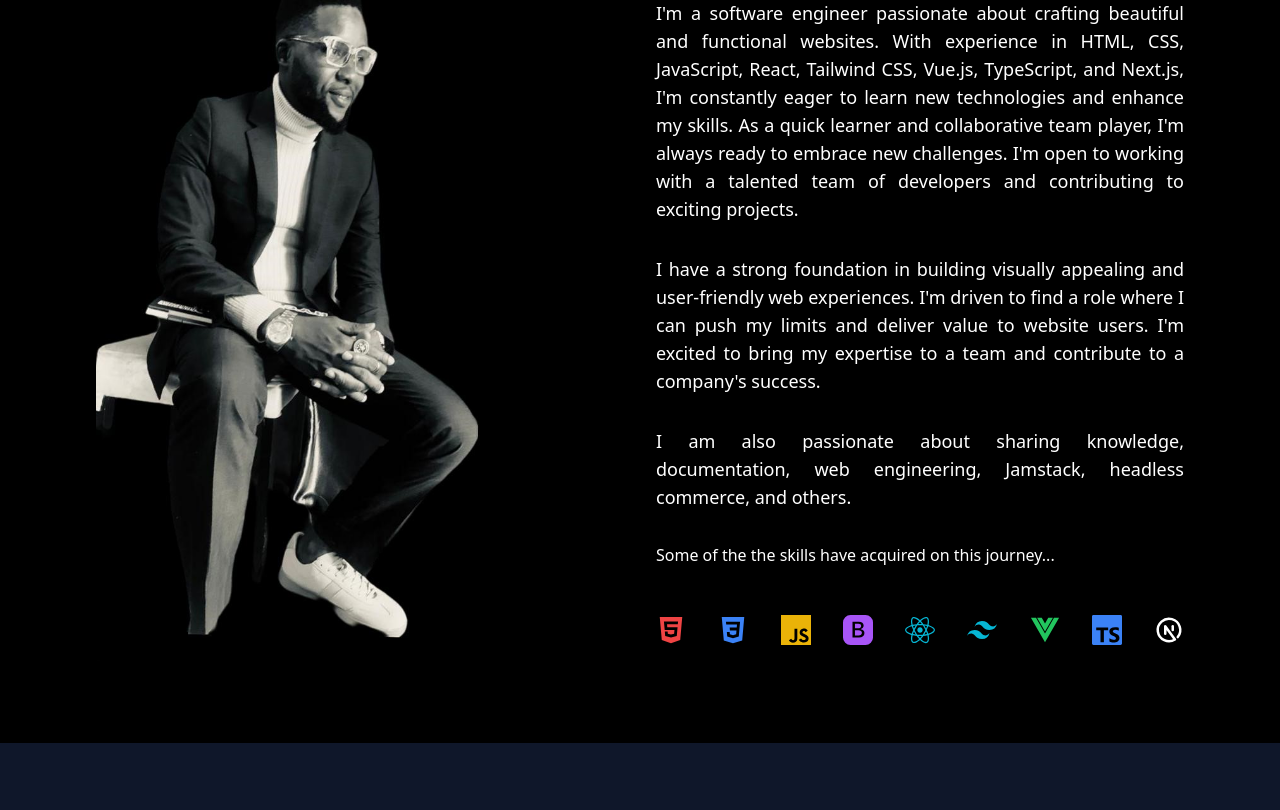
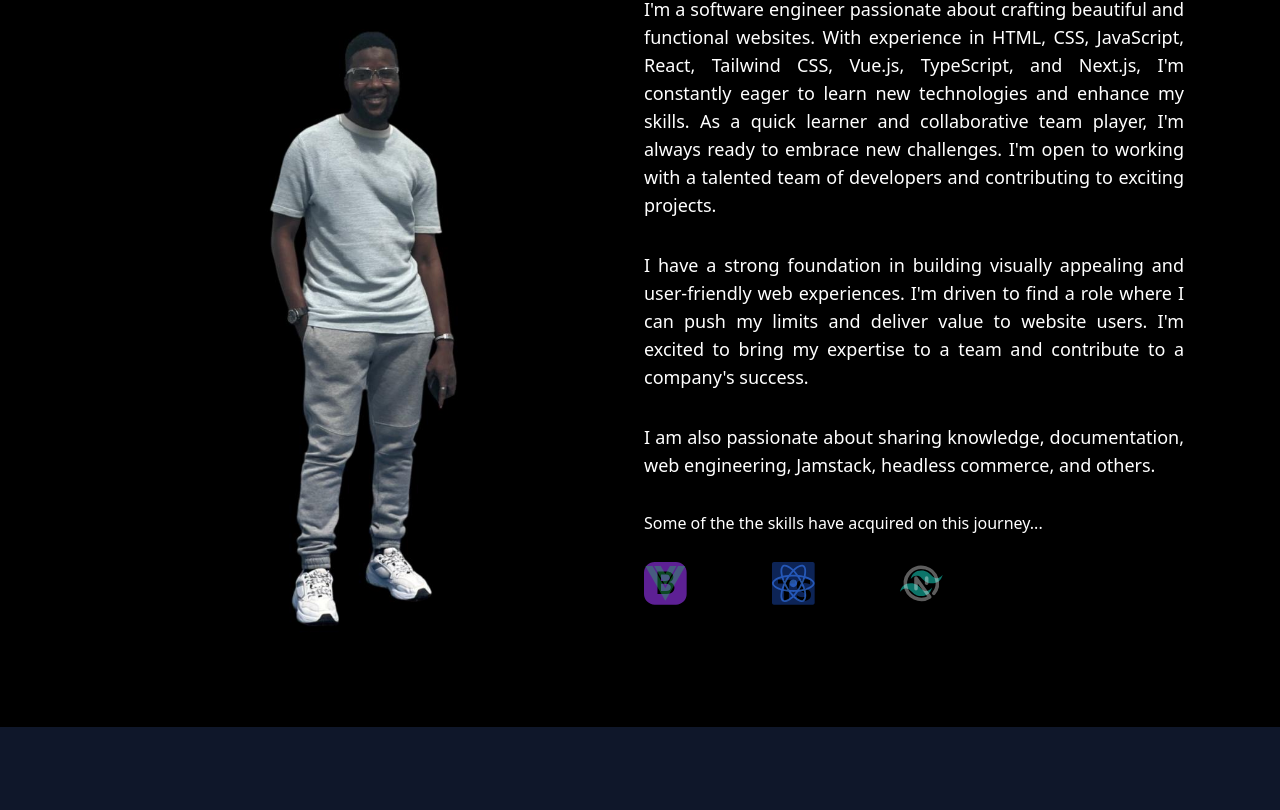
Before and after one commit to kaylezy/Olakunle_Hassan-Portfolio, a React (Vite) app: page / in a window 1280 px wide. Shown: the part 598-1408 px from the top of the page. Built offline with nearby package versions, Linux system fonts and the light colour scheme.

Commit message:
fix: profile image updated

```diff
--- a/src/components/About/About.jsx
+++ b/src/components/About/About.jsx
@@ -1,29 +1,24 @@
 import React from "react";
-import HeroImage from "../../assets/about1-image.jpg";
-import { FaHtml5 } from "react-icons/fa6";
-import { IoLogoCss3 } from "react-icons/io5";
-import { SiJavascript } from "react-icons/si";
-import { BsBootstrapFill } from "react-icons/bs";
-import { FaReact } from "react-icons/fa";
-import { SiTailwindcss } from "react-icons/si";
-import { IoLogoVue } from "react-icons/io5";
-import { SiTypescript } from "react-icons/si";
-import { TbBrandNextjs } from "react-icons/tb";
+import HeroImage from "../../assets/imagebeachedit.jpg";
+
+import IconSlider from "../../hooks/iconSlider";
 
 const About = () => {
   return (
     <div id="about" className="bg-black text-white text-center py-20">
       <div className="container mx-auto px-8 md:px-16 lg:px-24">
         <div className="flex flex-col md:flex-row items-center md:space-x-12">
+          <div className="">
             <img
               src={HeroImage}
               alt="hero-image"
-            className="w-96 rounded object-cover  scale-x-[-1] md:mr-0 hover:shadow-lg
+              className="w-[500px] rounded-t-full object-cover  scale-x-[-1] md:mr-0 hover:shadow-lg
             transform transition-transform duration-300 hover:scale-x-105"
               width={250}
               height={400}
             />
-          <div className="relative top-80 right-[420px]  bg-black w-20 h-5" />
+          </div>
+
           <div className="flex-1">
             <div className="text-justify">
               <p className="text-lg mb-8">
@@ -53,61 +48,8 @@ const About = () => {
             <div className="text-bold text-left ">
               <p>Some of the the skills have acquired on this journey...</p>
             </div>
-            <div className="mt-12 flex justify-between text-center cursor-pointer">
-              <div
-                className="text-red-500 text-3xl font-bold hover:shadow-lg
-            transform transition-transform duration-300 hover:scale-150"
-              >
-                <FaHtml5 />
-              </div>
-              <div
-                className="text-blue-500 text-3xl font-bold hover:shadow-lg
-            transform transition-transform duration-300 hover:scale-150"
-              >
-                <IoLogoCss3 />
-              </div>
-              <div
-                className="text-yellow-500 text-3xl font-bold hover:shadow-lg
-            transform transition-transform duration-300 hover:scale-150"
-              >
-                <SiJavascript />
-              </div>
-              <div
-                className="text-purple-500 text-3xl font-bold hover:shadow-lg
-            transform transition-transform duration-300 hover:scale-150"
-              >
-                <BsBootstrapFill />
-              </div>
-              <div
-                className="text-cyan-500 text-3xl font-bold hover:shadow-lg
-            transform transition-transform duration-300 hover:scale-150"
-              >
-                <FaReact />
-              </div>
-              <div
-                className="text-cyan-500 text-3xl font-bold hover:shadow-lg
-            transform transition-transform duration-300 hover:scale-150"
-              >
-                <SiTailwindcss />
-              </div>
-              <div
-                className="text-green-500 text-3xl font-bold hover:shadow-lg
-            transform transition-transform duration-300 hover:scale-150"
-              >
-                <IoLogoVue />
-              </div>
-              <div
-                className="text-blue-500 text-3xl font-bold hover:shadow-lg
-            transform transition-transform duration-300 hover:scale-150"
-              >
-                <SiTypescript />
-              </div>
-              <div
-                className="text-white text-3xl font-bold hover:shadow-lg
-            transform transition-transform duration-300 hover:scale-150"
-              >
-                <TbBrandNextjs />
-              </div>
+            <div className="flex justify-between text-center cursor-pointer">
+              <IconSlider />
             </div>
           </div>
         </div>
--- /dev/null
+++ b/src/hooks/iconSlider.jsx
@@ -0,0 +1,83 @@
+import React, { useState, useEffect } from "react";
+import { FaHtml5 } from "react-icons/fa6";
+import { IoLogoCss3 } from "react-icons/io5";
+import { SiJavascript } from "react-icons/si";
+import { BsBootstrapFill } from "react-icons/bs";
+import { FaReact } from "react-icons/fa";
+import { SiTailwindcss } from "react-icons/si";
+import { IoLogoVue } from "react-icons/io5";
+import { SiTypescript } from "react-icons/si";
+import { TbBrandNextjs } from "react-icons/tb";
+
+const icons = [
+  [
+    <FaHtml5 key="html" className="w-1/3 h-1/3 text-red-600" />,
+    <IoLogoCss3 key="css" className="w-1/3 h-1/3 text-blue-600" />,
+    <SiJavascript key="javascript" className="w-1/3 h-1/3 text-yellow-500" />,
+  ],
+  [
+    <BsBootstrapFill key="bootstrap" className="w-1/3 h-1/3 text-purple-600" />,
+    <FaReact key="react" className="w-1/3 h-1/3 text-blue-500" />,
+    <SiTailwindcss key="tailwind" className="w-1/3 h-1/3 text-teal-500" />,
+  ],
+  [
+    <IoLogoVue key="vue" className="w-1/3 h-1/3 text-green-500" />,
+    <SiTypescript key="typescript" className="w-1/3 h-1/3 text-blue-600" />,
+    <TbBrandNextjs key="nextjs" className="w-1/3 h-1/3 text-white" />,
+  ],
+];
+
+const IconSlider = () => {
+  const [currentIndex, setCurrentIndex] = useState(0);
+
+  useEffect(() => {
+    const interval = setInterval(() => {
+      setCurrentIndex((prevIndex) => (prevIndex + 1) % icons.length);
+    }, 3000);
+    return () => clearInterval(interval);
+  }, []);
+
+  //   const goToPrevious = () => {
+  //     setCurrentIndex((prevIndex) => (prevIndex - 1 + icons.length) % icons.length);
+  //   };
+
+  //   const goToNext = () => {
+  //     setCurrentIndex((prevIndex) => (prevIndex + 1) % icons.length);
+  //   };
+
+  return (
+    <div className="relative w-full h-24 overflow-hidden">
+      {icons.map((iconSet, index) => (
+        <div
+          key={index}
+          className={`absolute w-96 h-full flex items-center justify-center transition-opacity duration-1000 ${
+            index === currentIndex ? "opacity-100" : "opacity-0"
+          }`}
+        >
+          {iconSet.map((icon) => (
+            <div
+              key={icon.key}
+              className="flex-1 flex items-center justify-between"
+            >
+              {icon}
+            </div>
+          ))}
+        </div>
+      ))}
+      {/* <button
+        onClick={goToPrevious}
+        className="absolute left-0 top-1/2 transform -translate-y-1/2 bg-gray-800 text-white p-2"
+      >
+        Prev
+      </button>
+      <button
+        onClick={goToNext}
+        className="absolute right-0 top-1/2 transform -translate-y-1/2 bg-gray-800 text-white p-2"
+      >
+        Next
+      </button> */}
+    </div>
+  );
+};
+
+export default IconSlider;
```
Also changed, not shown: src/assets/imagebeach.jpg (added), src/assets/imagebeachedit.jpg (added). Lines whose indentation alone changed are shown as unchanged.
